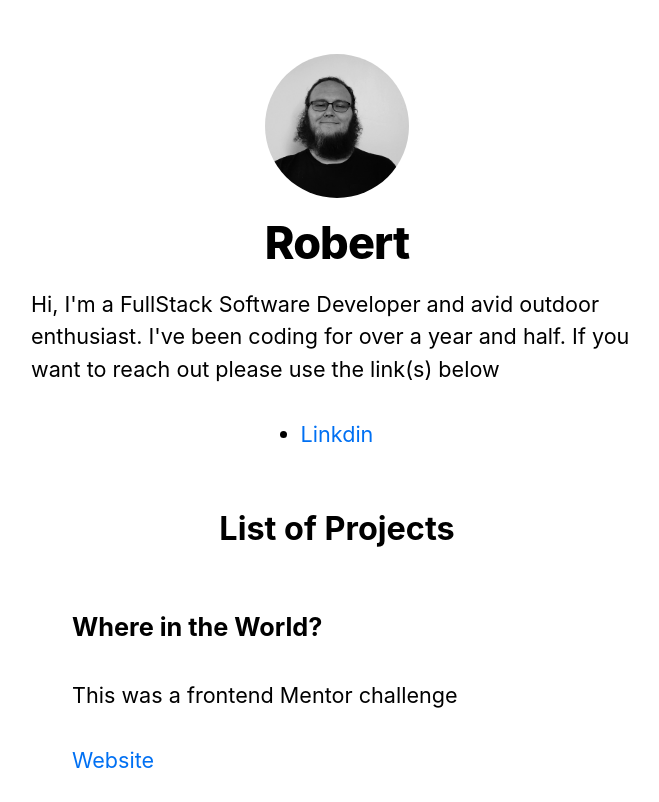
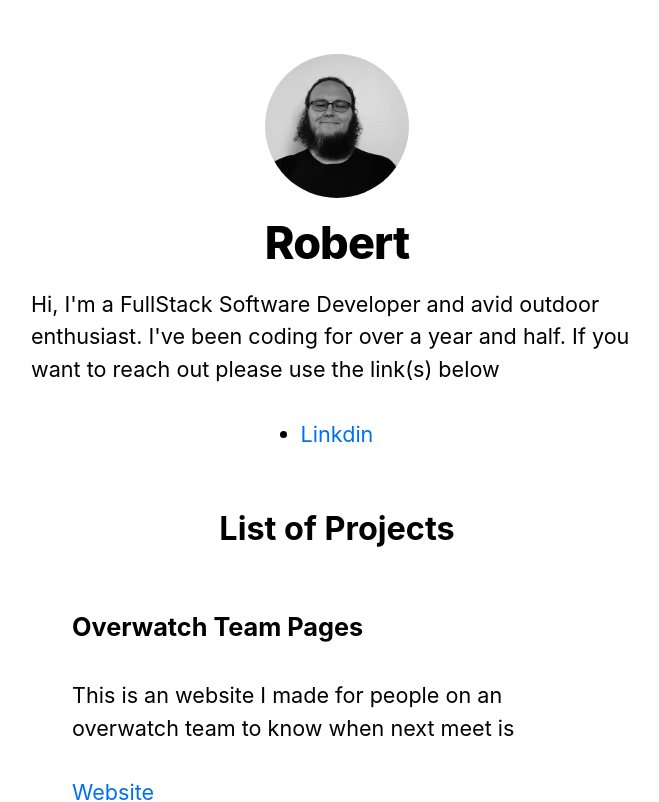
Before and after one commit to IcyIce-FSDev/IcyIce-FSDev, a Next.js app: page / in a window 1280 px wide. Shown: the top 802 px of the page, without its empty margins (303-962 px from the left). Built offline with nearby package versions, Linux system fonts and the light colour scheme.

Commit message:
Removed one page from list of projects

```diff
--- a/pages/index.js
+++ b/pages/index.js
@@ -7,11 +7,16 @@ import { useState } from "react";
 
 export default function Home() {
   const [websites, setWebsites] = useState([
-    {
-      name: "Where in the World?",
-      descr: "This was a frontend Mentor challenge",
-      link: "/world",
-    },
+    // {
+    //   name: "",
+    //   descr: "",
+    //   link: "",
+    // },
+    // {
+    //   name: "Where in the World?",
+    //   descr: "This was a frontend Mentor challenge",
+    //   link: "/world",
+    // },
     {
       name: "Overwatch Team Pages",
       descr:
@@ -31,11 +36,6 @@ export default function Home() {
       advice`,
       link: "/advice",
     },
-    // {
-    //   name: "",
-    //   descr: "",
-    //   link: "",
-    // },
   ]);
 
   return (
```
